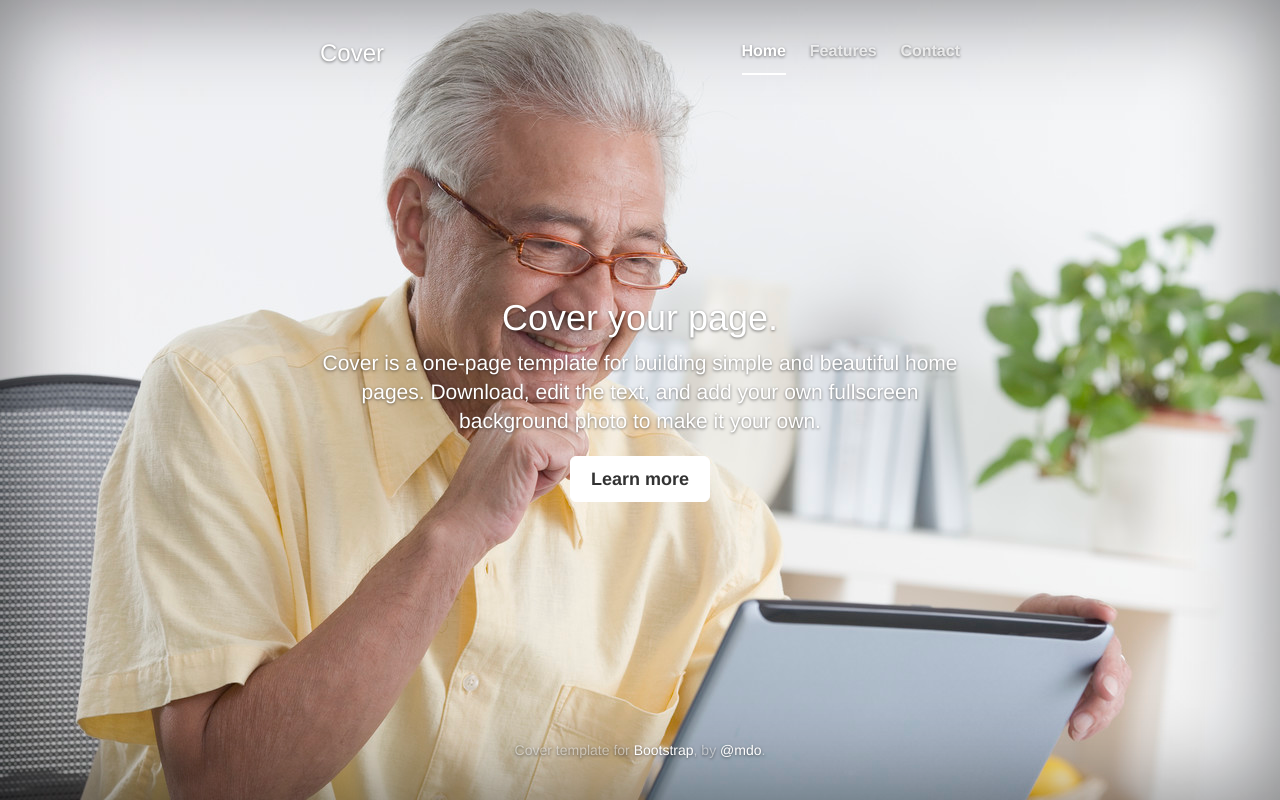
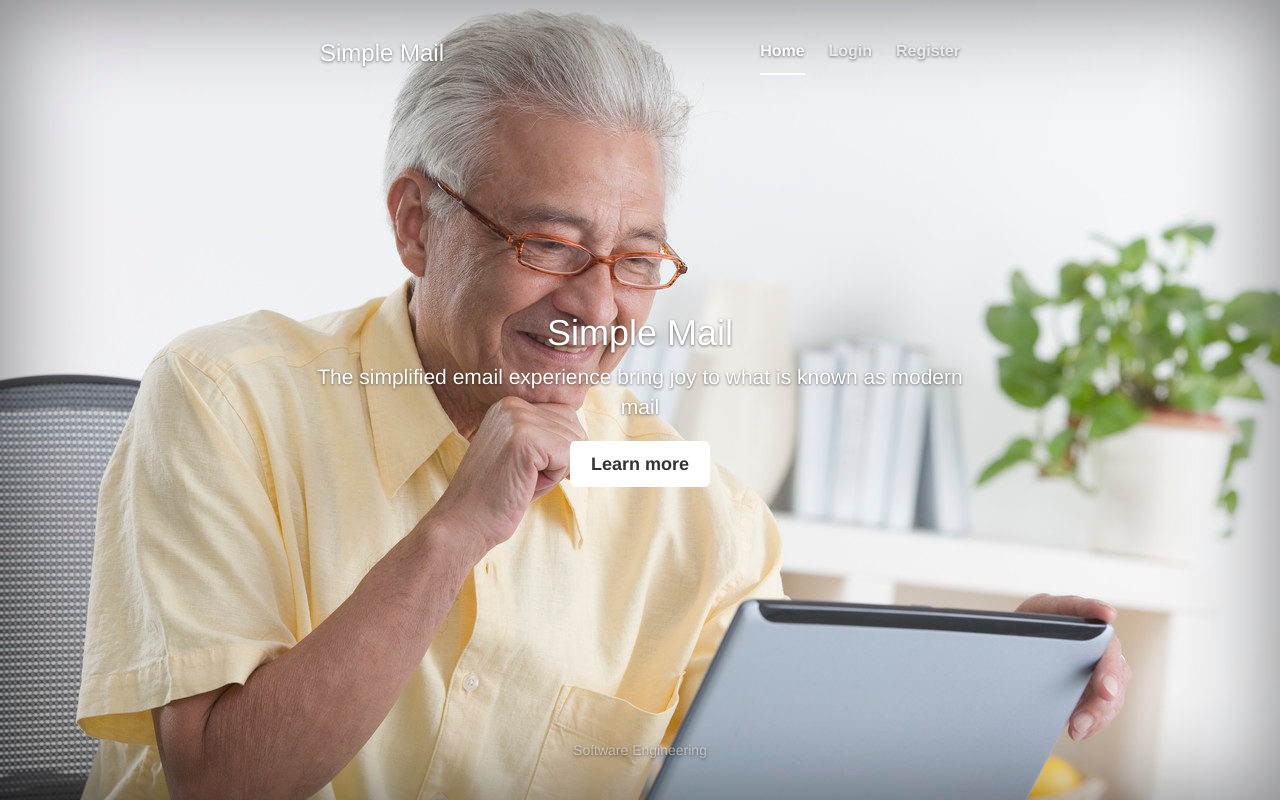
Before and after one commit to ahicks92/simplemail, a Django app: page / in a window 1280 px wide. Run offline with Django 3.2, Linux system fonts and the light colour scheme; some libraries are stand-ins or nearby versions.

Commit message:
changed text that is being displayed

```diff
--- a/cen4010/simplemail/templates/registration/index.html
+++ b/cen4010/simplemail/templates/registration/index.html
@@ -8,25 +8,23 @@
 {% block body %}
    <div class="site-wrapper">
 <div class="site-wrapper-inner">
-
         <div class="cover-container">
-
           <div class="masthead clearfix">
             <div class="inner">
-              <h3 class="masthead-brand">Cover</h3>
+              <h3 class="masthead-brand">Simple Mail</h3>
               <nav>
                 <ul class="nav masthead-nav">
                   <li class="active"><a href="#">Home</a></li>
-                  <li><a href="#">Features</a></li>
-                  <li><a href="#">Contact</a></li>
+                  <li><a href="#">Login</a></li>
+                  <li><a href="#">Register</a></li>
                 </ul>
               </nav>
             </div><!-- /.inner  -->
           </div><!-- /.masthead clearfix  -->
 
           <div class="inner cover">
-            <h1 class="cover-heading">Cover your page.</h1>
-            <p class="lead">Cover is a one-page template for building simple and beautiful home pages. Download, edit the text, and add your own fullscreen background photo to make it your own.</p>
+            <h1 class="cover-heading">Simple Mail</h1>
+            <p class="lead">The simplified email experience bring joy to what is known as modern mail  </p>
             <p class="lead">
               <a href="#" class="btn btn-lg btn-default">Learn more</a>
             </p>
@@ -34,7 +32,7 @@
 
           <div class="mastfoot">
             <div class="inner">
-              <p>Cover template for <a href="http://getbootstrap.com">Bootstrap</a>, by <a href="https://twitter.com/mdo">@mdo</a>.</p>
+              <p>Software Engineering</p>
             </div><!-- /.inner  -->
           </div><!-- /.mastfoot  -->
 
```
